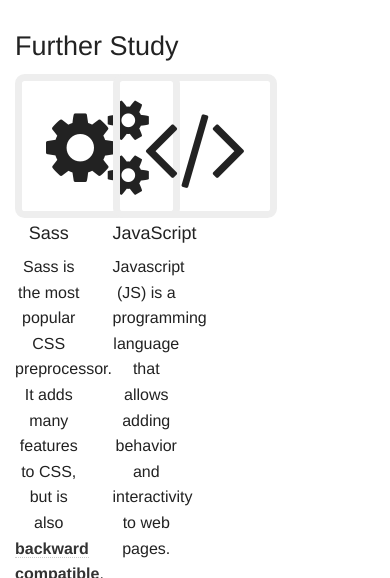
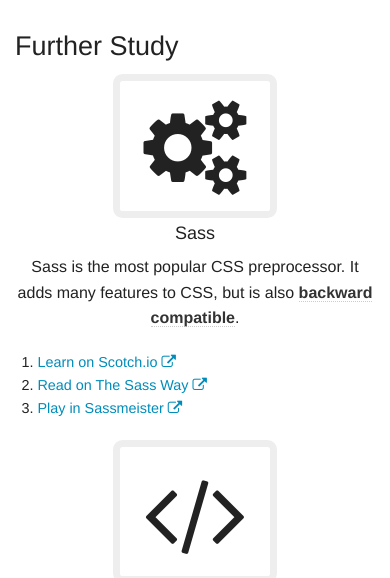
Before and after one commit to NegaMorgan/web-fundamentals, a plain HTML site: page index.html in a window 390 px wide. Shown: the part 2925-3503 px from the top of the page. Drawn offline with Linux system fonts and the light colour scheme; a script that the page names is missing.

Commit message:
fix responsive styles

```diff
--- a/index.html
+++ b/index.html
@@ -125,7 +125,7 @@
         </div>
       </div>
       <div class="row" id="further-study">
-        <div class="small-3 medium-3 text-center column">
+        <div class="medium-3 large-3 text-center column">
           <i class="fa fa-cogs fa-border"></i>
             <h4>Sass</h4>
             <p>Sass is the most popular CSS preprocessor. It adds many features to CSS, but is also <span data-tooltip aria-haspopup="true" class="has-tip" title="this means valid CSS is always valid Sass">backward compatible</span>.</p>
@@ -135,7 +135,7 @@
             <li><a href="http://sassmeister.com/" target="_blank">Play in Sassmeister <i class="fa fa-external-link"></i></a></li>
           </ol>
         </div>
-        <div class="small-3 medium-3 text-center column">
+        <div class="medium-3 large-3 text-center column">
           <i class="fa fa-code fa-border"></i>
             <h4>JavaScript</h4>
             <p>Javascript (JS) is a programming language that allows adding behavior and interactivity to web pages.</p>
```
